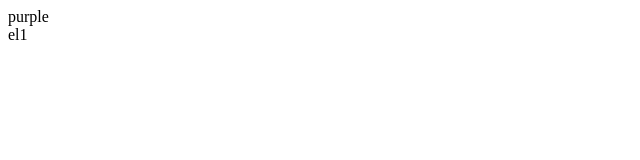
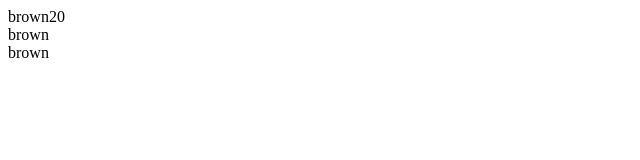
Before and after one commit to solyomkrisz/VoidVanguard, a plain HTML site: page frontend/test2.html in a window 1280 px wide. Shown: the full height of the page, 0-640 px from the left. Drawn offline with Linux system fonts and the light colour scheme.

Commit message:
Property binding és batching hozzáadása

```diff
--- a/frontend/test2.html
+++ b/frontend/test2.html
@@ -9,26 +9,17 @@
 
       const MyElement = define({
         is: "my-element",
-        super: HTMLElement,
-        created: function () {
-          this.initialized = false;
-          // console.log("The element has been created.");
-        },
-        connected: function () {
-          // console.log("The element has been attached to the DOM.");
-        },
-        disconnected: function () {
-          // console.log("The element has been removed from the DOM.");
-        },
-        attributeChanged: function (name, oldValue, newValue) {},
         properties: {
+          pid: {
+            type: String,
+          },
           value: Number,
           color: {
             type: Array,
             notify: true,
             readOnly: false,
             reflect: false,
-            value: ["green"],
+            value: ["GREEN", "RED"],
           },
           testComputed: {
             computed: "hello(color)",
@@ -41,7 +32,7 @@
           console.log(this, "<my-element> test");
         },
         hello: function (color) {
-          return color + "20";
+          return color[0] + 20;
         },
       });
 
@@ -51,13 +42,16 @@
   <body>
     <my-element id="el2">
       <template>
-        <span class="[[profile]] [[id]]" id="[[_id]]">[[color]]</span>
-      </template>
-    </my-element>
+        <span class="[[color.0]] [[id]]" id="[[_id]]">
+          <span>[[testComputed]]</span>
+          <div>[[color.0]]</div>
+        </span>
 
-    <my-element color="red" id="el1">
-      <template>
-        <div>[[id]]</div>
+        <my-element color$="[[color]]" id="el1">
+          <template>
+            <div>[[color.0]]</div>
+          </template>
+        </my-element>
       </template>
     </my-element>
 
@@ -80,11 +74,16 @@
       // console.log(el.color);
       // console.log(el.color[0]);
       // el.set("color.0", "red");
-      console.log(el2._bindings);
-      console.log(el._bindings);
+      // console.log(el2._bindings);
+      // console.log(el._bindings);
       setTimeout(() => {
-        el2.color = "purple";
+        el2.set("color.0", "purple");
+        el2.set("color.0", "black");
+        el2.set("color.0", "brown");
       }, 2000);
+      // setTimeout(() => {
+      //   el2.set("color.0", "RED");
+      // }, 2000);
       // console.log(el.testComputed);
       // console.log(el.testComputed2);
 
--- a/frontend/ui/component/v2/Define.js
+++ b/frontend/ui/component/v2/Define.js
@@ -24,7 +24,7 @@
     return { ...value };
   }
 
-  return {};
+  return value;
 }
 
 function resolvedToDisplayValue(binding, value) {
@@ -59,10 +59,10 @@
     ...custom
   } = config;
 
-  const normalizedProperties = {};
+  const normalizedPropertyDefinitions = {};
 
   for (const [key, value] of Object.entries(properties)) {
-    normalizedProperties[key] = getPropertyConfig(value);
+    normalizedPropertyDefinitions[key] = getPropertyConfig(value);
   }
 
   if (!is) {
@@ -84,6 +84,8 @@
       this._parsed = false;
       this._bindings = null;
       this._bindingDependencies = new Map();
+      this._bindingUpdateQueue = new Set();
+      this._hasScheduledBindingUpdate = false;
 
       //#region set default properties
       for (const [propName, def] of Object.entries(properties)) {
@@ -112,7 +114,7 @@
           value = value.call(this);
         }
 
-        this._setProperty(propName, value, { origin: "constructor" }, def);
+        this._setProperty(propName, value, { origin: "constructor" });
       }
 
       if (typeof created === "function") {
@@ -143,6 +145,8 @@
 
         if (computed && !computed.dirty) {
           computed.dirty = true;
+
+          this._scheduleBindingUpdate(propName);
           this._markDependentsDirty(propName);
         }
       }
@@ -165,6 +169,26 @@
       }
 
       return value;
+    }
+
+    //#region batch updates
+    _scheduleBindingUpdate(dependency, meta) {
+      this._bindingUpdateQueue.add(dependency);
+
+      if (this._hasScheduledBindingUpdate) {
+        return;
+      }
+
+      this._hasScheduledBindingUpdate = true;
+
+      window.queueMicrotask(() => {
+        for (const dependency of this._bindingUpdateQueue) {
+          this._updateBindingsForDependency(dependency);
+        }
+
+        this._bindingUpdateQueue.clear();
+        this._hasScheduledBindingUpdate = false;
+      });
     }
 
     //#region binding parser
@@ -223,27 +247,39 @@
         if (node.nodeType === Node.ELEMENT_NODE) {
           const tagName = node.tagName.toLowerCase();
 
-          // ! stop at custom element boundary
-          if (tagName.includes("-")) {
-            return;
-          }
+          for (const attr of node.attributes) {
+            const isPropBinding = attr.name.endsWith("$");
 
-          for (const attr of node.attributes) {
             const matches = [...attr.value.matchAll(/\[\[(.*?)\]\]/g)];
 
             if (matches.length) {
-              addBinding(node, {
-                type: "attribute",
+              const bindingConfig = {
                 node,
                 attribute: attr.name,
-                template: attr.value,
-                cache: attr.value,
                 bindings: matches.map((b) => ({
                   raw: b[0],
                   expr: b[1].trim(),
                 })),
-              });
+              };
+
+              if (isPropBinding) {
+                bindingConfig.type = "property";
+                bindingConfig.propName = attr.name.slice(0, -1);
+
+                addBinding(node, bindingConfig);
+              } else {
+                bindingConfig.type = "attribute";
+                bindingConfig.template = attr.value;
+                bindingConfig.cache = attr.value;
+
+                addBinding(node, bindingConfig);
               }
+            }
+          }
+
+          // ! stop at custom element boundary, so we don't look into them because thats their territory
+          if (tagName.includes("-")) {
+            return;
           }
 
           for (const child of node.childNodes) {
@@ -280,7 +316,7 @@
       );
     }
 
-    _displayLatestCache(bindingConfig) {
+    _applyChanges(bindingConfig) {
       const { type, node, cache } = bindingConfig;
 
       if (type === "text" && node.textContent !== cache) {
@@ -293,6 +329,14 @@
         if (node.getAttribute(attribute) !== cache) {
           return node.setAttribute(bindingConfig.attribute, cache);
         }
+      }
+
+      if (type === "property") {
+        return node._setProperty(
+          bindingConfig.propName,
+          this._resolvePath(bindingConfig.bindings[0].expr),
+          { origin: "binding", srcElement: this },
+        );
       }
     }
 
@@ -308,8 +352,11 @@
       }
 
       for (const bindingConfig of bindings) {
+        if (bindingConfig.type !== "property") {
           this._updateBindingCache(bindingConfig);
-        this._displayLatestCache(bindingConfig);
+        }
+
+        this._applyChanges(bindingConfig);
       }
     }
 
@@ -320,8 +367,11 @@
 
       this._bindings.forEach((bindings) => {
         for (const bindingConfig of bindings) {
+          if (bindingConfig.type !== "property") {
             this._updateBindingCache(bindingConfig);
-          this._displayLatestCache(bindingConfig);
+          }
+
+          this._applyChanges(bindingConfig);
         }
       });
     }
@@ -456,38 +506,22 @@
 
       current[lastKey] = value;
 
-      this._setProperty(
-        rootProp,
-        newRoot,
-        { origin: "set" },
-        normalizedProperties[rootProp],
-      );
+      this._setProperty(rootProp, newRoot, { origin: "set" });
     }
 
-    //#region centralized property setter
-    _setProperty(propName, value, meta, options = {}) {
-      const { serialize, notify, reflect, type } = options;
-
-      const old = this._properties[propName];
-
-      if (typeof serialize === "function") {
-        value = options.serialize(value);
+    // prettier-ignore
+    _handlePropertyChangeSideEffects(propName, oldValue, newValue, notify, meta) {
+      if (this._constructed) {
+        this._markDependentsDirty(propName);
+        this._scheduleBindingUpdate(propName, { origin: "_setProperty" });
       }
-
-      this._properties[propName] = value;
-
-      const attrName = toKebabCase(propName);
-
-      if (!Object.is(old, value)) {
-        this._markDependentsDirty(propName);
-        this._updateBindingsForDependency(propName);
 
       if (this._constructed && notify) {
         this.dispatchEvent(
-            new CustomEvent(`${attrName}-changed`, {
+          new CustomEvent(`${toKebabCase(propName)}-changed`, {
             detail: {
-                old,
-                new: value,
+              old: oldValue,
+              new: newValue,
             },
             bubbles: true,
             composed: true,
@@ -496,9 +530,57 @@
       }
     }
 
+    _throwOnReadOnlyViolation(propName, value, readOnly, meta) {
+      if (readOnly && this._constructed) {
+        throw new Error(
+          `Assignment to read-only property "${propName}" (origin: "${meta.origin}").`,
+        );
+      }
+    }
+
+    _serialize(value, serializer) {
+      if (typeof serializer === "function") {
+        return serializer(value);
+      }
+
+      return value;
+    }
+
+    //#region centralized property setter
     // prettier-ignore
-      if (!reflect || !this._constructed || meta.origin === "attributeChangedCallback") {
+    _setProperty(propName, newValue, meta) {
+      const propertySchema =
+        this.constructor.__propertySchema?.[propName] || {};
+
+      const { serialize, notify, reflect, readOnly } = propertySchema;
+
+      this._throwOnReadOnlyViolation(propName, newValue, readOnly, meta);
+
+      const oldValue = this._properties[propName];
+
+      newValue = this._serialize(newValue);
+
+      this._properties[propName] = newValue;
+
+      if (!Object.is(oldValue, newValue)) {
+        this._handlePropertyChangeSideEffects(propName, oldValue, newValue, notify, meta);
+      }
+
+      this._reflectToAttribute(reflect, propName, newValue, propertySchema, meta);
+    }
+
+    // prettier-ignore
+    _reflectToAttribute(reflect, propName, value, schema, meta) {
+      if (!reflect || !this._constructed || meta?.origin === "attributeChangedCallback") {
         return;
+      }
+
+      const attrName = toKebabCase(propName);
+
+      const { type } = schema;
+
+      if (!type) {
+        value = String(value);
       }
 
       if (type === Boolean) {
@@ -563,22 +645,19 @@
         attributeChanged.call(this, name, oldValue, newValue);
       }
 
-      if (typeof normalizedProperties[name]?.change === "function") {
-        normalizedProperties[name].change.call(this, oldValue, newValue);
+      const propertySchema = this.constructor.__propertySchema;
+
+      if (typeof propertySchema[name]?.change === "function") {
+        propertySchema[name].change.call(this, oldValue, newValue);
       }
 
       // Reflect attrib into prop
       const propName = toCamelCase(name);
 
-      if (normalizedProperties[propName]?.reflect) {
-        this._setProperty(
-          propName,
-          newValue,
-          {
+      if (propertySchema[propName]?.reflect) {
+        this._setProperty(propName, newValue, {
           origin: "attributeChangedCallback",
-          },
-          normalizedProperties[propName],
-        );
+        });
       }
     }
   }
@@ -597,7 +676,7 @@
   //#region create properties
   // prop must be in camelCase by default not kebab-case
   for (const [prop, def] of Object.entries(properties || {})) {
-    const options = normalizedProperties[prop];
+    const options = normalizedPropertyDefinitions[prop];
 
     const isComputed = typeof def === "string" || (def && def.computed);
 
@@ -626,7 +705,7 @@
         descriptor.set =
           options.set ||
           function (value) {
-            this._setProperty(prop, value, { origin: "setter" }, options);
+            this._setProperty(prop, value, { origin: "setter" });
           };
       }
     }
@@ -639,8 +718,16 @@
     CustomElement.prototype[key] = value;
   }
 
+  //#region attach property definitions
+  Object.defineProperty(CustomElement, "__propertySchema", {
+    value: normalizedPropertyDefinitions,
+    enumerable: false,
+  });
+
   //#region define custom element
-  if (!window.customElements.get(config.is)) {
+  if (window.customElements.get(config.is)) {
+    console.warn(`Custom element <${config.is}> has already been defined.`);
+  } else {
     window.customElements.define(config.is, CustomElement);
   }
 
```
Lines whose indentation alone changed are shown as unchanged.
